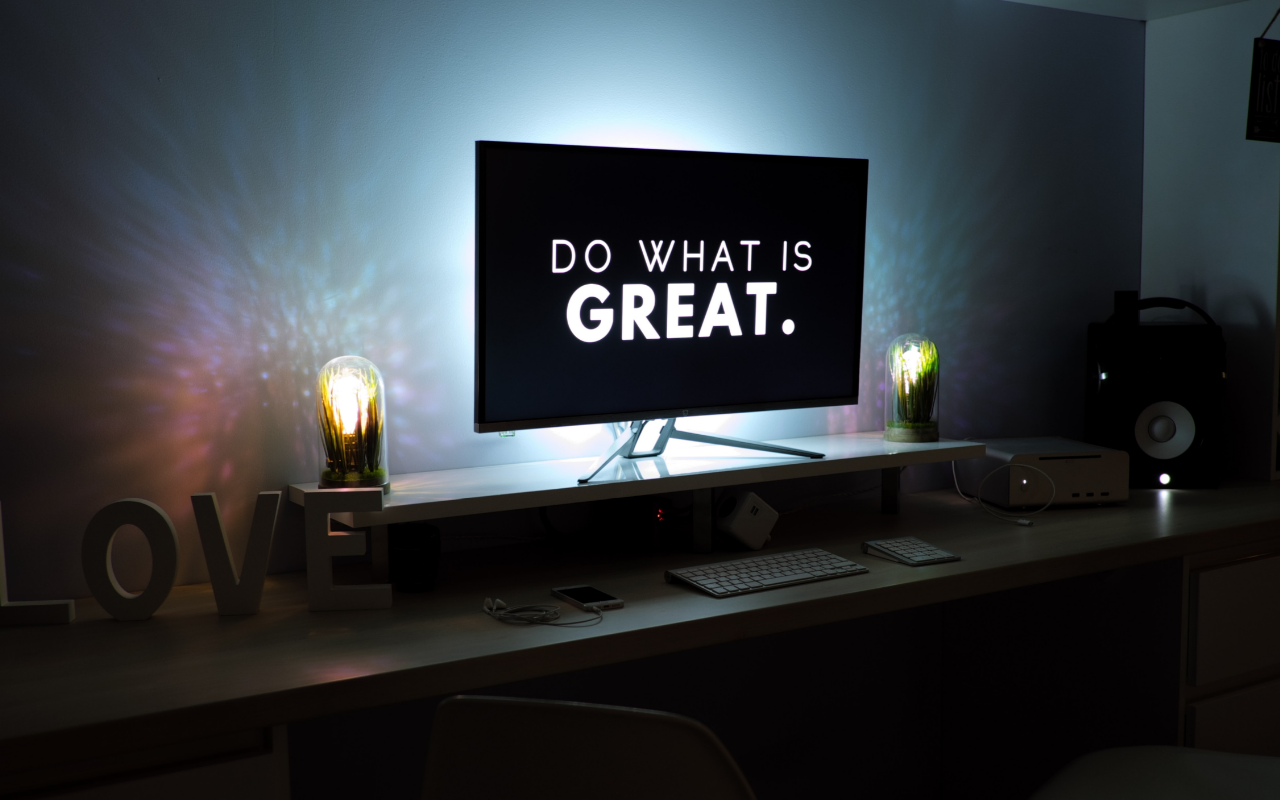
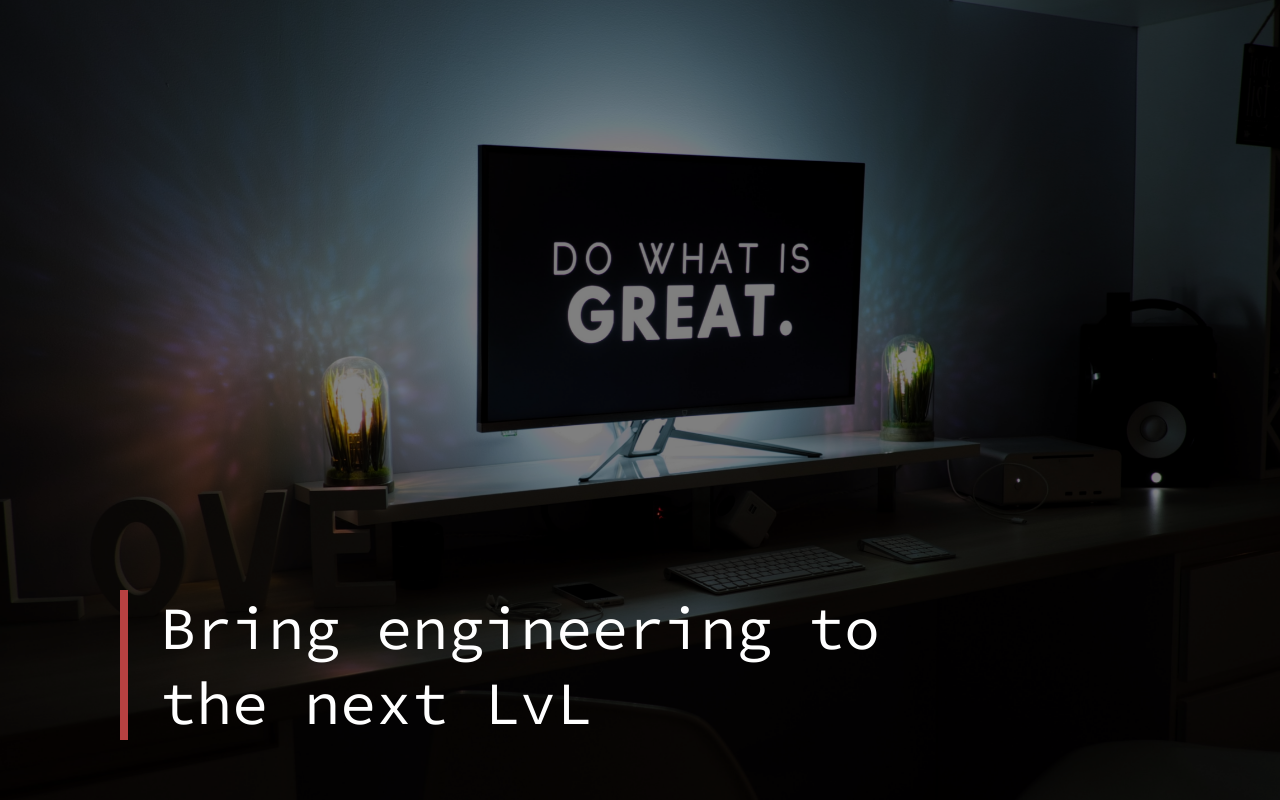
Before and after one commit to TKaY83/TuncayDagdelen, an Angular app: page / in a window 1280 px wide. Built offline with nearby package versions, Linux system fonts and the light colour scheme.

Commit message:
Headlines Added

```diff
--- a/src/app/app.component.html
+++ b/src/app/app.component.html
@@ -1,3 +1,8 @@
 <div class="slideshow-container">
     <img *ngIf="showImage" class="img-slideshow" src="assets/img/{{images[currentImage]}}">
 </div>
+<div class="slideshow-container slideshow-overlay">
+    <p class="fade-in">
+        {{headlines[currentImage]}}
+    </p>
+</div>
--- a/src/app/app.component.scss
+++ b/src/app/app.component.scss
@@ -1,4 +1,5 @@
 .slideshow-container{
+    background-color: black;
     width: 100vw;
     height: 100vh;
     max-width: 100%;
@@ -20,3 +21,21 @@
         transform: scale(1.2);
     }
 }
+
+.slideshow-overlay{
+    background-color: rgba(0,0,0,0.5);
+    position: absolute;
+    top: 0;
+    display: flex;
+    align-items: flex-end;
+
+    p{
+
+        margin-left: 120px;
+        color: white;
+        font-size: 60px;
+        max-width: 800px;
+        border-left: 8px solid rgb(183, 65, 65);
+        padding-left: 32px;
+    }
+}
--- a/src/app/app.component.ts
+++ b/src/app/app.component.ts
@@ -8,6 +8,7 @@ import { Component, OnInit } from '@angular/core';
 export class AppComponent implements OnInit {
 
   images = ['1.jpg', '2.jpg', '3.jpg'];
+  headlines = ['Bring engineering to the next LvL', 'Born to code', 'Code diver'];
   currentImage = 0;
   showImage = true;
 
@@ -25,7 +26,7 @@ export class AppComponent implements OnInit {
 
       setTimeout(() => {
         this.showImage = true;
-      }, 5);
+      }, 10);
     }, 8000);
 
   }
--- a/src/index.html
+++ b/src/index.html
@@ -3,6 +3,9 @@
 <head>
   <meta charset="utf-8">
   <title>TuncayDagdelen</title>
+  <link rel="preconnect" href="https://fonts.googleapis.com">
+<link rel="preconnect" href="https://fonts.gstatic.com" crossorigin>
+<link href="https://fonts.googleapis.com/css2?family=Source+Code+Pro:ital,wght@0,200;0,300;0,400;0,500;0,600;0,700;0,800;0,900;1,200;1,300;1,400;1,500;1,600;1,700;1,800;1,900&display=swap" rel="stylesheet">
   <base href="/">
   <meta name="viewport" content="width=device-width, initial-scale=1">
   <link rel="icon" type="image/x-icon" href="favicon.ico">
--- a/src/styles.scss
+++ b/src/styles.scss
@@ -1,3 +1,5 @@
+
 body{
+    font-family: 'Source Code Pro', monospace;
     margin: 0;
 }
```
